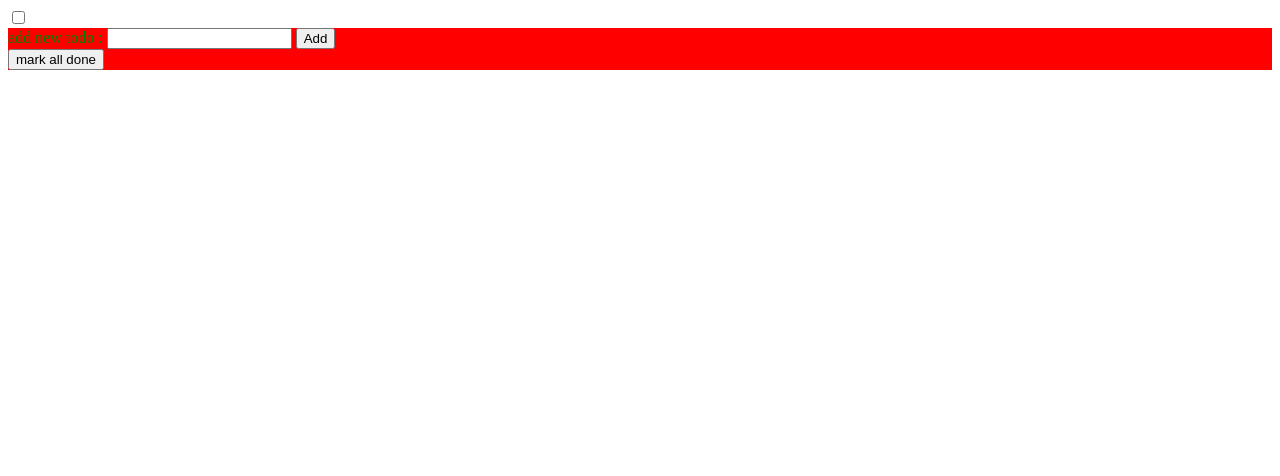
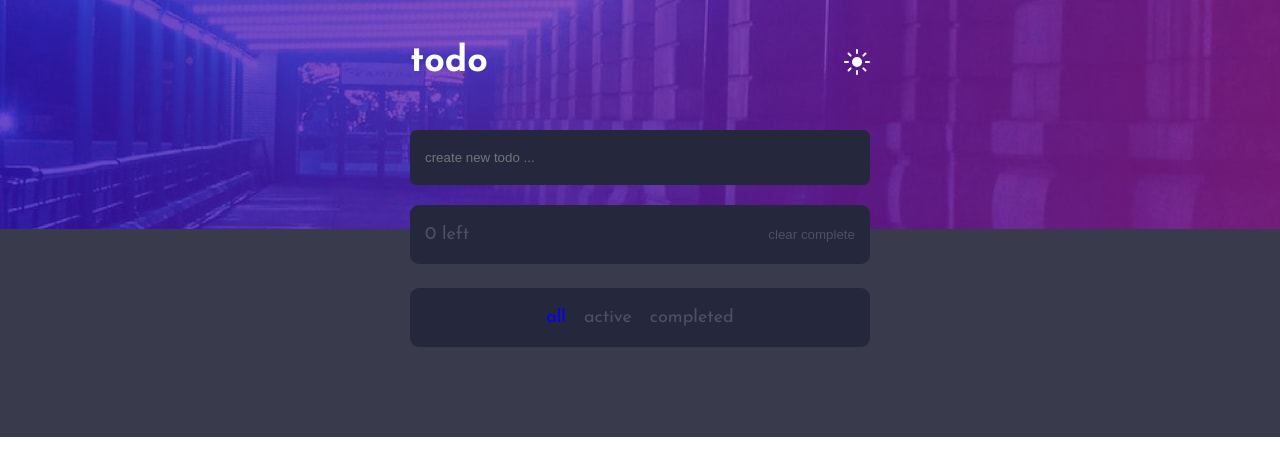
Before and after one commit to yasser-sab/todo, a plain HTML site: page index.html in a window 1280 px wide. Drawn offline with nearby package versions, Linux system fonts and the light colour scheme.

Commit message:
implementing the design

```diff
--- a/app.js
+++ b/app.js
@@ -2,7 +2,19 @@ const app=new Vue({
     el:'#app',
     data:{
         newTodo:'',
-        todoList:[]
+        todoList:[],
+        active:false
+    },
+    mounted(){
+        this.todoList=JSON.parse(localStorage.todos);
+    },
+    watch:{
+        todoList:{
+            handler(){
+                this.count();
+            },
+            deep:true
+        }
     },
     methods:{
         add(){
@@ -10,16 +22,69 @@ const app=new Vue({
                 title:this.newTodo,
                 done:false
             });
+            localStorage.todos=JSON.stringify(this.todoList);
             this.newTodo="";
         },
         remove(todo){
             const rTodo=this.todoList.indexOf(todo);
             this.todoList.splice(rTodo,1);
+            localStorage.todos=JSON.stringify(this.todoList);
         },
         done(){
             this.todoList.forEach(todo=>{
                 todo.done=true;
             });
+        },
+        clear(){
+            this.todoList.filter(t=>{return t.done}).forEach(t=>{
+
+                this.remove(t);
+            });
+        },
+        count(){
+            return this.todoList.filter(t=>{return !t.done}).length;
+        },
+        check(object){
+            switch(object){
+                case 'all':
+                    this.todoList=JSON.parse(localStorage.todos);
+                    break;
+                case 'active':
+                    this.todoList=JSON.parse(localStorage.todos);
+                    this.todoList=this.todoList.filter(t=>{return !t.done});
+                    break;
+                case 'completed':
+                    this.todoList=JSON.parse(localStorage.todos);
+                    this.todoList=this.todoList.filter(t=>{return t.done});
+                    break;
+                default:break;
+            }
+        },
+        complete(e){
+            localStorage.todos=JSON.stringify(this.todoList);
+        },
+        bg_mode(e) {
+            const icon=e.target.src.indexOf('moon')!==-1?'sun':'moon';
+
+            if(icon==='moon'){
+                document.documentElement.style.setProperty('--c1','white');
+                document.documentElement.style.setProperty('--c2','hsl(236, 33%, 92%)');
+                console.log(window.getComputedStyle(document.body).getPropertyValue('--bg-image').trim());
+                if(window.getComputedStyle(document.body).getPropertyValue('--bg-image').trim().indexOf('mobile')!==-1){
+                    document.documentElement.style.setProperty('--bg-image','url("images/bg-mobile-light.jpg")');
+                }
+                else{
+                    document.documentElement.style.setProperty('--bg-image','url("images/bg-desktop-light.jpg")');
+                }
+            }else{
+                document.documentElement.style.setProperty('--c1','');
+                document.documentElement.style.setProperty('--c2','');
+                document.documentElement.style.setProperty('--c3','');
+                document.documentElement.style.setProperty('--bg-image','');
+
+            }
+
+            e.target.src=`./images/icon-${icon}.svg`;
         }
     }
 });
--- a/index.html
+++ b/index.html
@@ -4,44 +4,56 @@
     <meta charset="UTF-8">
     <meta http-equiv="X-UA-Compatible" content="IE=edge">
     <meta name="viewport" content="width=device-width, initial-scale=1.0">
+    <link rel="stylesheet" href="styles.css">
     <title>todo app</title>
-    <style>
-        .done {
-            text-decoration:line-through;
-        }
-        :root{
-            --bg:red;
-            --f:green;
-        }
-
-        .bg-mode {
-            background-color:var(--bg);
-            color:var(--f)
-        }
-
-        #cbx:checked ~ .bg-mode{
-            --bg:blue;
-            --f:white
-        }
-    </style>
 </head>
 <body>
-    <input type="checkbox" id="cbx">
-    <main class="bg-mode" id="app">
+    <main class="main" id="app">
 
-        <form @submit.prevent="add">
-            <label for="newTodo">add new todo : </label>
-            <input v-model="newTodo" type="text" name="newTodo" id="newTodo">
+        <form class="form" @submit.prevent="add">
+            <div class="container">
+                <header class="form__header flex jc-sb ai-c">
+                    <h1>todo</h1>
+                    <img @click="bg_mode($event)" src="images/icon-sun.svg" alt="">
+                </header>
+                <input v-model="newTodo" type="text" class="form__input p-bt p-rl br-s" name="newTodo" id="newTodo" placeholder="create new todo ...">
+            </div>
             <button type="submit">Add</button>
         </form>
-        <button @click="done">mark all done</button>
-        <ul>
-            <li v-for="todo in todoList">
-                <input type="checkbox" v-model="todo.done">
-                <span :class="{done:todo.done}">{{todo.title}}</span>
-                <button @click="remove(todo)">remove</button>
-            </li>
-        </ul>
+        <!-- <button @click="done">mark all done</button> -->
+        <div style="transform: translateY(-24px);">
+            <div class="container br-s o-h">
+                <ul class="todos">
+                    <li v-for="todo in todoList" class="flex jc-sb ai-c task p-bt p-rl">
+                        <div class="flex ai-c">
+                            <input v-on:change="complete($event)" type="checkbox" v-model="todo.done" class="task__input">
+                            <p :class="{done:todo.done}">{{todo.title}}</p>
+                        </div>
+                        <button @click="remove(todo)" class="task__remove">
+                            <img src="images/icon-cross.svg" alt="icon">
+                        </button>
+                    </li>
+                </ul>
+                <div class="conf flex jc-sb ai-c p-bt p-rl">
+                    <p><span>{{count()}}</span> left</p>
+                    <button @click="clear" type="button">clear complete</button>
+                </div>
+            </div>
+        </div>
+        <footer class="footer container flex jc-c p-bt br-s">
+                <label class="active">
+                    all
+                    <input @change="check('all')" type="radio" name="rad">
+                </label>
+                <label>
+                    active
+                    <input @change="check('active')" type="radio" name="rad">
+                </label>
+                <label>
+                    completed
+                    <input @change="check('completed')" type="radio" name="rad">
+                </label>
+        </footer>
     </main>
     <script src="https://cdn.jsdelivr.net/npm/vue/dist/vue.js"></script>
     <script src="app.js"></script>
--- /dev/null
+++ b/styles.css
@@ -0,0 +1,218 @@
+@import url('https://fonts.googleapis.com/css2?family=Josefin+Sans:wght@400;700&family=Red+Hat+Display:wght@500;700;900&display=swap');
+
+/* variables   */
+
+:root {
+
+    /* colors */
+
+    --Bright-Blue: hsl(220, 98%, 61%);
+    --c1:hsl(237, 14%, 26%);
+    --c2:hsl(235, 24%, 19%);
+    --c3:hsl(233, 14%, 35%);
+    --Blue-1:hsl(192, 100%, 67%);
+    --Green-1:hsl(280, 87%, 65%);
+    --bg-image:url('images/bg-mobile-dark.jpg');
+    --Check-Background: linear-gradient(to bottom right,var(--Blue-1),var(--Green-1));
+    --white:white;
+
+    /* font */
+
+    --fs:18px;
+    --ff:'Josefin Sans', sans-serif;
+    --fw-s:400;
+    --fw-l:700;
+
+}
+
+/* variables   */
+
+/* static style */
+
+    *,*::before,*::after {
+        margin: 0;
+        padding: 0;
+        box-sizing: border-box;
+    }
+
+    body {
+        box-sizing: inherit;
+        font-size:var(--fs);
+        font-family: var(--ff);
+        color: var(--white);
+    }
+
+    img {
+        display: block;
+    }
+
+    input[type='text'] {
+        border:none;
+        outline: none;
+    }
+
+    button {
+        border:none;
+        background-color: transparent;
+        cursor: pointer;
+        color:inherit;
+    }
+
+
+/* static style */
+
+/* helper classes */
+
+
+.done {
+    text-decoration:line-through;
+    color:var(--c3);
+}
+
+.container {
+    max-width: 460px;
+    margin: 0 auto;
+}
+
+.flex {
+    display: flex;
+}
+
+.jc-sb {
+    justify-content: space-between;
+}
+
+.jc-c {
+    justify-content: center;
+}
+
+.ai-c {
+    align-items: center;
+}
+
+.fg-l {
+    flex-grow: 2;
+}
+
+.p-bt{
+    padding-top: 20px;
+    padding-bottom: 20px;
+}
+
+.p-rl {
+    padding-left: 15px;
+    padding-right: 15px;
+}
+
+.br-s {
+    border-radius: .5em;
+}
+
+.o-h {
+    overflow: hidden;
+}
+
+.active {
+    color:blue;
+}
+
+/* helper classes  */
+
+.main {
+    /* padding: 0 24px; */
+    background-color: var(--c1);
+    padding-bottom: 5em;
+}
+
+
+
+.form {
+    background: var(--bg-image) no-repeat;
+    background-size: cover;
+    padding: 44px 0;
+
+}
+
+.form__header {
+    margin-bottom: 50px;
+}
+
+@media screen and (min-width:500px){
+    :root{
+        --bg-image:url('images/bg-desktop-dark.jpg');
+    }
+    .form{
+
+        background: var(--bg-image) no-repeat;
+    }
+}
+
+.form button {
+    display: none;
+}
+
+.form__input {
+    width: 100%;
+    background-color: var(--c2);
+    color: var(--c3);
+}
+
+.todos {
+    /* transform: translateY(-24px); */
+    max-height: calc(56px * 4);
+    overflow-y: scroll;
+}
+
+.task {
+    background-color:var(--c2);
+    border-bottom:1px solid var(--c3);
+}
+.task__input {
+    margin-right: .5em;
+    appearance: none;
+    width: 18px;
+    height: 18px;
+    border-radius: 50%;
+    border: 1px solid var(--c3);
+    background-size: 60%, cover;
+}
+
+.task__input:checked {
+    background:url('images/icon-check.svg') center center no-repeat,
+                var(--Check-Background);
+    border:none;
+}
+
+
+.task__remove {
+}
+
+.task__remove img {
+
+}
+
+.conf {
+    background-color:var(--c2);
+    color: var(--c3);
+}
+
+.footer {
+    background-color: var(--c2);;
+    color: var(--c3);
+}
+
+.footer input {
+    display: none;
+}
+
+.footer label{
+    cursor: pointer;
+}
+
+.footer label:hover {
+    color:var(--white);
+}
+
+.footer label:not(:last-child){
+    margin-right: 1em;
+}
```
Also changed, not shown: images/bg-desktop-dark.jpg (added), images/bg-desktop-light.jpg (added), images/bg-mobile-dark.jpg (added), images/bg-mobile-light.jpg (added), images/favicon-32x32.png (added), images/icon-check.svg (added), images/icon-cross.svg (added), images/icon-moon.svg (added), images/icon-sun.svg (added), 2 other files.
